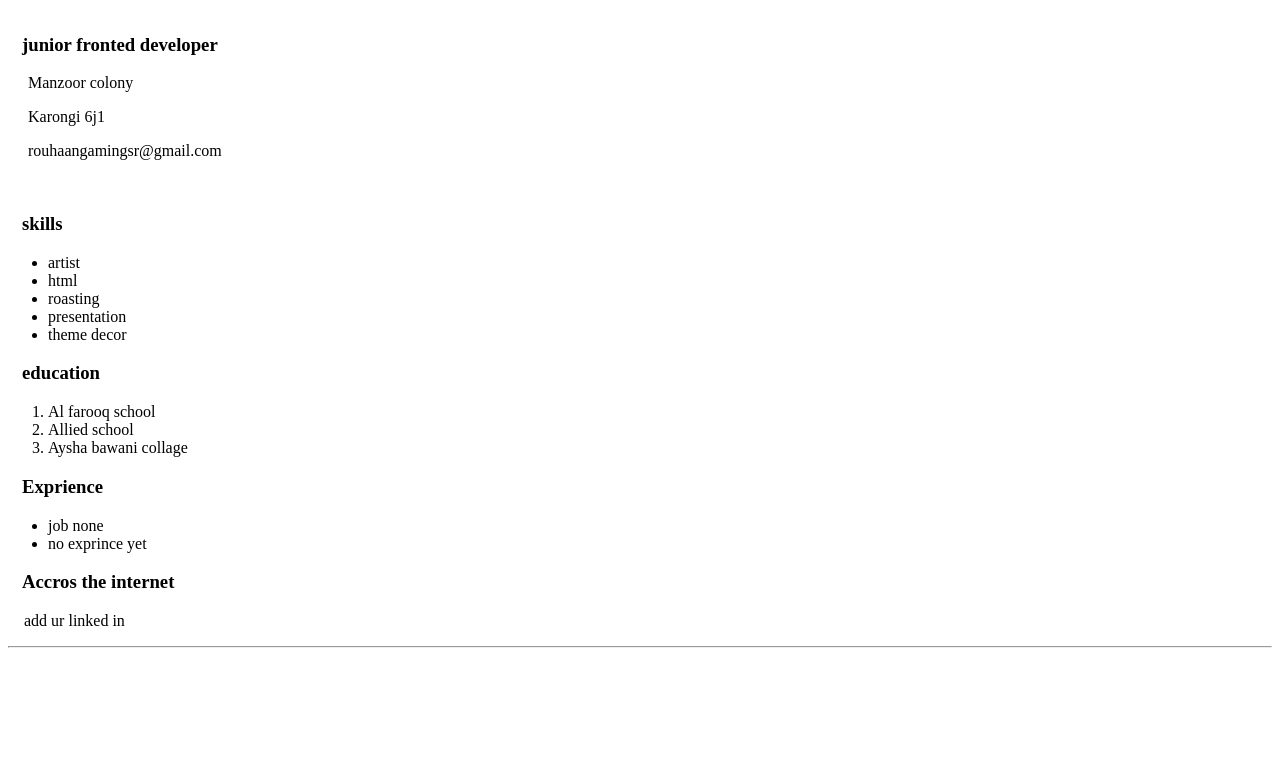
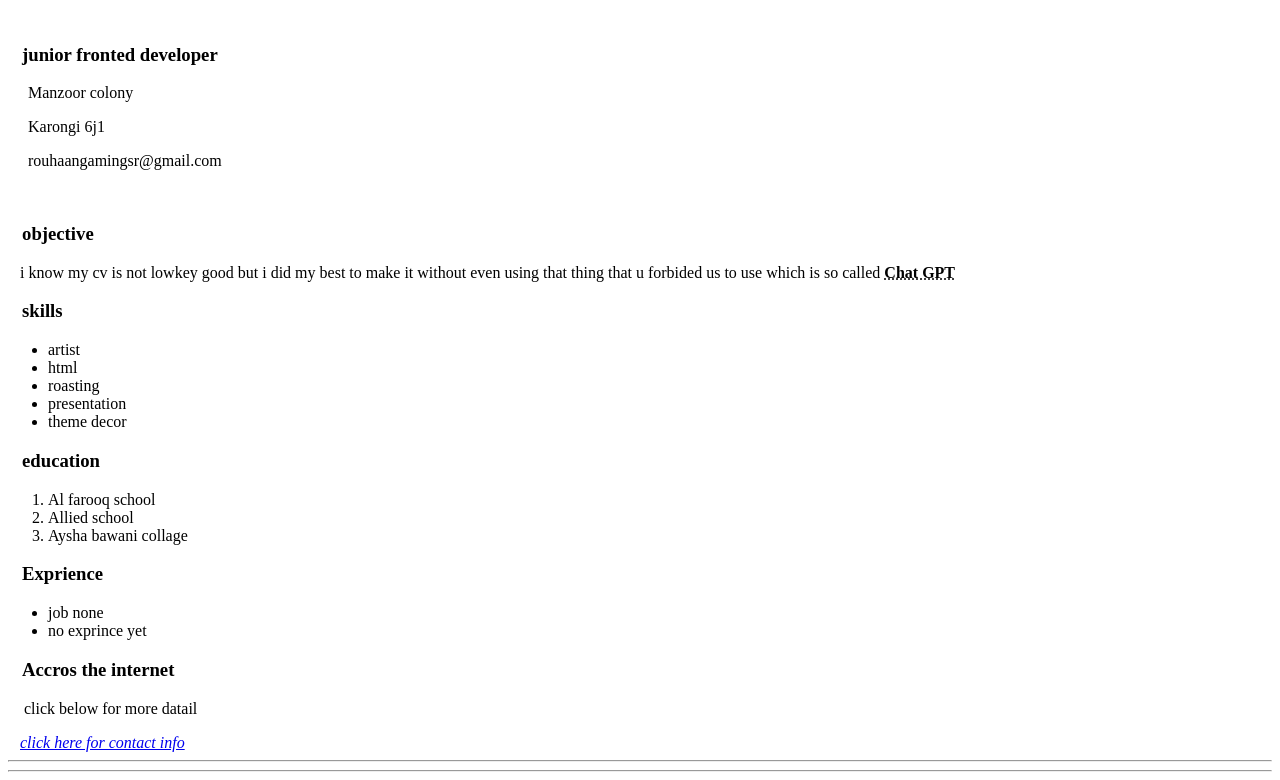
Before and after one commit to Roblox-scripter-for-you/cv-assignment, a plain HTML site: page index.html in a window 1280 px wide. Shown: the part 93-873 px from the top of the page. Before the commit the page ends 800 px from the top, so only its background shows below. Drawn offline with Linux system fonts and the light colour scheme.

Commit message:
git commit

```diff
--- a/index.html
+++ b/index.html
@@ -1,12 +1,16 @@
 <!DOCTYPE html>
 <html lang="en">
+
 <head>
     <meta charset="UTF-8">
     <meta name="viewport" content="width=device-width, initial-scale=1.0">
     <title>MY CV</title>
 </head>
+
 <body>
     <hr>
+    <hr>
+    <!--CV starts from here-->
     <h1><em><b>&nbsp;&nbsp;&nbsp;Rouhaan Ansari</b></em></h1>
     <br>
     <h3>&nbsp;&nbsp;&nbsp;junior fronted developer</h3>
@@ -14,6 +18,13 @@
     <P>&nbsp;&nbsp;&nbsp;&nbsp;&nbsp;Karongi 6j1</P>
     <P>&nbsp;&nbsp;&nbsp;&nbsp;&nbsp;rouhaangamingsr@gmail.com</P>
     <br>
+    <!--Informational Paragraph starts from here-->
+    <h3>&nbsp;&nbsp;&nbsp;objective</h3>
+    <quoteblock>
+        <P>&nbsp;&nbsp;&nbsp;i know my cv is not lowkey good but i did my best to make it without even using that thing
+            that u forbided us to use which is so called <Strong><abbr title="Chat GPT carear destroyer">Chat
+                    GPT</abbr></Strong></P>
+    </quoteblock>
     <h3>&nbsp;&nbsp;&nbsp;skills</h3>
     <ul>
         <li>artist</li>
@@ -28,13 +39,19 @@
         <li>Allied school</li>
         <li>Aysha bawani collage</li>
     </ol>
+    <!--this code get me rage baiting-->
     <h3>&nbsp;&nbsp;&nbsp;Exprience</h3>
     <ul>
         <li>job none</li>
         <li>no exprince yet</li>
     </ul>
+    <!--address codeing is here -->
     <h3>&nbsp;&nbsp;&nbsp;Accros the internet</h3>
-    <p>&nbsp;&nbsp;&nbsp;&nbsp;add ur linked in</p>
+    <p>&nbsp;&nbsp;&nbsp;&nbsp;click below for more datail</p>
+    <Address>
+        &nbsp;&nbsp;&nbsp;<a href="rouhaangamingsr@gmail.com">click here for contact info</a>
+    </Address>
+    <hr>
     <hr>
 </body>
 
```
